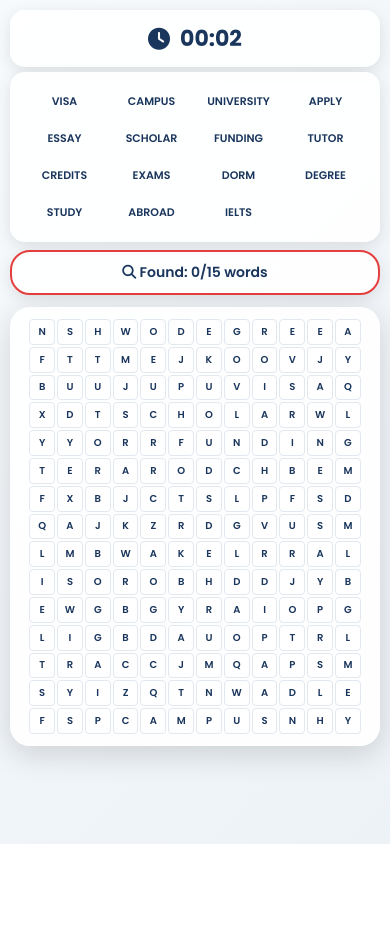
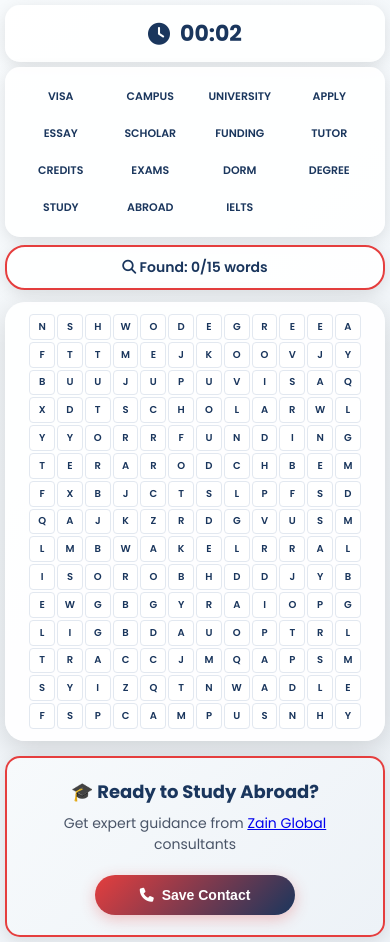
Before and after one commit to Darsh003/study-abroad-word-search, a plain HTML site: page index.html in a window 390 px wide. Both pictures are taken after a click on the button "START GAME". Before the commit the page ends 844 px from the top, so only its background shows below. Drawn offline with nearby package versions, Linux system fonts and the light colour scheme.

Commit message:
added vcard

```diff
--- a/index.html
+++ b/index.html
@@ -140,12 +140,13 @@
             background: linear-gradient(135deg, #f7fafc 0%, #edf2f7 100%);
             min-height: 100vh;
             position: relative;
-            padding: 10px;
+            padding: 5px;
             display: flex;
             flex-direction: column;
             opacity: 0;
             transition: opacity 0.5s ease;
-            padding-bottom: 80px; /* Add space for progress info */
+            /* padding-bottom: 80px; */
+            /* Add space for progress info */
         }
 
         .game-container.active {
@@ -158,7 +159,7 @@
             padding: 15px 20px;
             text-align: center;
             color: white;
-            margin-bottom: 12px;
+            margin-bottom: 5px;
             box-shadow: 0 8px 25px rgba(0, 0, 0, 0.15);
         }
 
@@ -248,7 +249,8 @@
             display: flex;
             align-items: center;
             justify-content: center;
-            margin-bottom: 15px; /* Space for progress info */
+            margin-bottom: 15px;
+            /* Space for progress info */
         }
 
         .word-grid {
@@ -256,7 +258,8 @@
             grid-template-columns: repeat(12, 1fr);
             gap: 2px;
             width: 100%;
-            aspect-ratio: 12/15; /* 12 columns, 15 rows */
+            aspect-ratio: 12/15;
+            /* 12 columns, 15 rows */
             max-width: min(85vw, 380px);
         }
 
@@ -464,8 +467,8 @@
             .game-container {
                 max-width: 1200px;
                 margin: 0 auto;
-                padding: 20px;
-                padding-bottom: 20px;
+                padding: 10px;
+                padding-bottom: 10px;
             }
 
             .game-content {
@@ -501,12 +504,12 @@
             }
 
             .word-grid {
-                max-width: 480px;
+                max-width: 450px;
                 gap: 3px;
             }
 
             .letter {
-                font-size: 16px;
+                font-size: 14px;
                 border-radius: 6px;
             }
 
@@ -603,12 +606,95 @@
                 align-items: center;
             }
 
-    .cta-button, .contact-button {
+            .cta-button,
+            .contact-button {
                 width: 200px;
                 justify-content: center;
             }
         }
 
+        /* Mobile Marketing Section */
+        .mobile-marketing-section {
+            display: none;
+            /* Hidden by default */
+        }
+
+        /* Show only on mobile */
+        @media (max-width: 1023px) {
+            .mobile-marketing-section {
+                display: block;
+                margin-top: 15px;
+            }
+
+            .mobile-marketing-content {
+                background: linear-gradient(135deg, #f7fafc, #edf2f7);
+                border-radius: 15px;
+                padding: 20px;
+                text-align: center;
+                box-shadow: 0 4px 15px rgba(0, 0, 0, 0.1);
+                border: 2px solid #e53e3e;
+            }
+
+            .mobile-marketing-title {
+                font-size: 18px;
+                font-weight: 700;
+                color: #1a365d;
+                margin-bottom: 8px;
+            }
+
+            .mobile-marketing-desc {
+                font-size: 14px;
+                color: #4a5568;
+                margin-bottom: 20px;
+            }
+
+            .mobile-action-buttons {
+                display: flex;
+                flex-direction: column;
+                gap: 12px;
+                align-items: center;
+            }
+
+            .mobile-action-btn {
+                background: linear-gradient(135deg, #e53e3e, #1a365d);
+                color: white;
+                border: none;
+                padding: 12px 20px;
+                border-radius: 25px;
+                font-size: 14px;
+                font-weight: 600;
+                cursor: pointer;
+                transition: all 0.3s ease;
+                text-decoration: none;
+                display: inline-flex;
+                align-items: center;
+                gap: 8px;
+                width: 200px;
+                justify-content: center;
+                box-shadow: 0 4px 15px rgba(229, 62, 62, 0.3);
+            }
+
+            .mobile-action-btn:hover {
+                transform: translateY(-2px);
+                box-shadow: 0 6px 20px rgba(229, 62, 62, 0.4);
+            }
+
+            .call-btn {
+                background: linear-gradient(135deg, #28a745, #20c997);
+            }
+
+            .call-btn:hover {
+                box-shadow: 0 6px 20px rgba(40, 167, 69, 0.4);
+            }
+
+            .contact-btn {
+                background: linear-gradient(135deg, #6f42c1, #8b5cf6);
+            }
+
+            .contact-btn:hover {
+                box-shadow: 0 6px 20px rgba(111, 66, 193, 0.4);
+            }
+        }
     </style>
 </head>
 
@@ -660,6 +746,20 @@
                         <!-- Grid will be populated by JavaScript -->
                     </div>
                 </div>
+                <!-- Mobile Marketing Content - Add this after game-grid-container -->
+                <div class="mobile-marketing-section">
+                    <div class="mobile-marketing-content">
+                        <div class="mobile-marketing-title">🎓 Ready to Study Abroad?</div>
+                        <div class="mobile-marketing-desc">Get expert guidance from <a href="https://zainglobal.co.uk/" target="_blank">Zain Global</a> consultants</div>
+
+                        <div class="mobile-action-buttons">
+                            <button onclick="downloadVCard()" class="mobile-action-btn website-btn">
+                                <i class="fas fa-phone"></i> Save Contact
+                            </button>
+                        </div>
+                    </div>
+                </div>
+
             </div>
         </div>
     </div>
```
Lines whose indentation alone changed are shown as unchanged.
